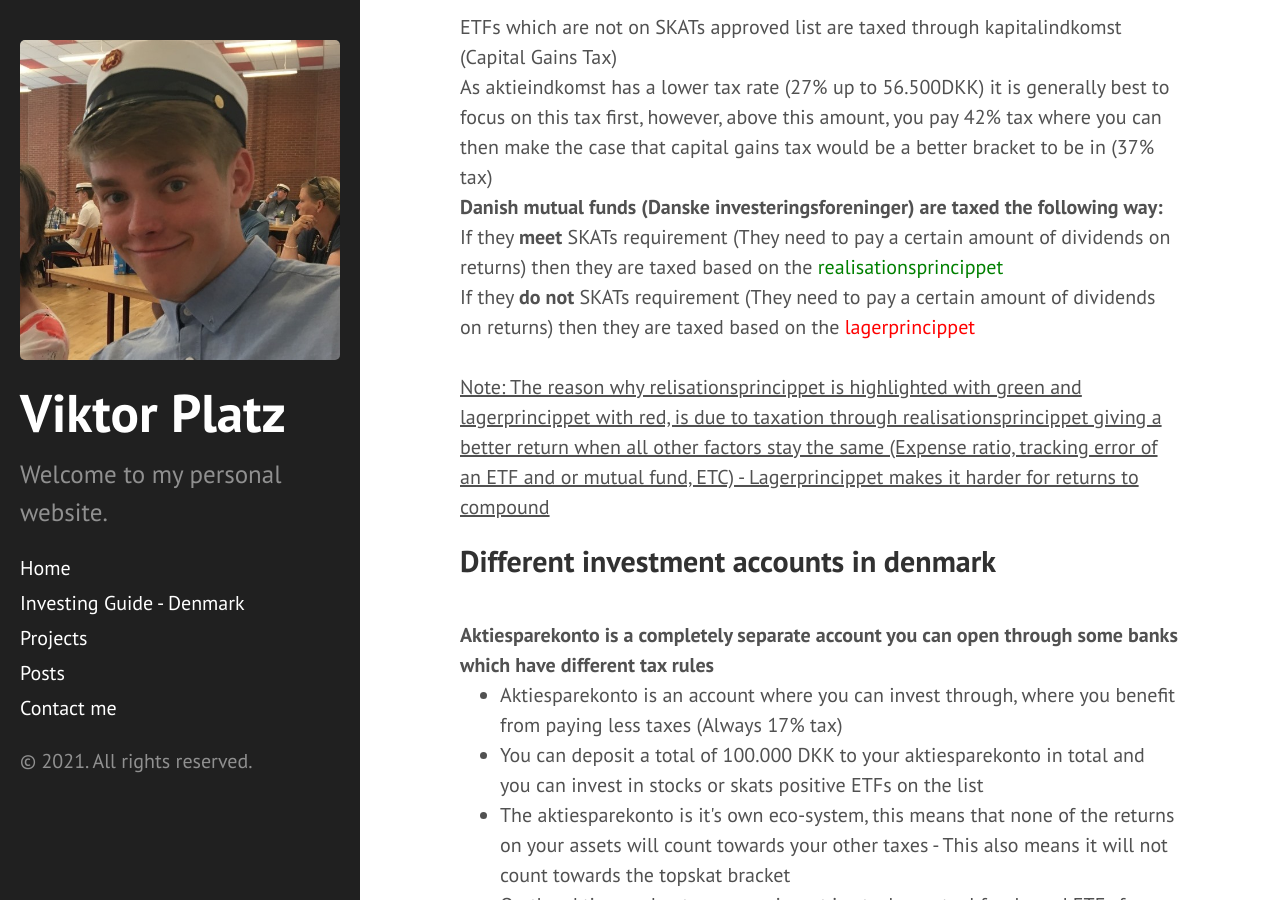
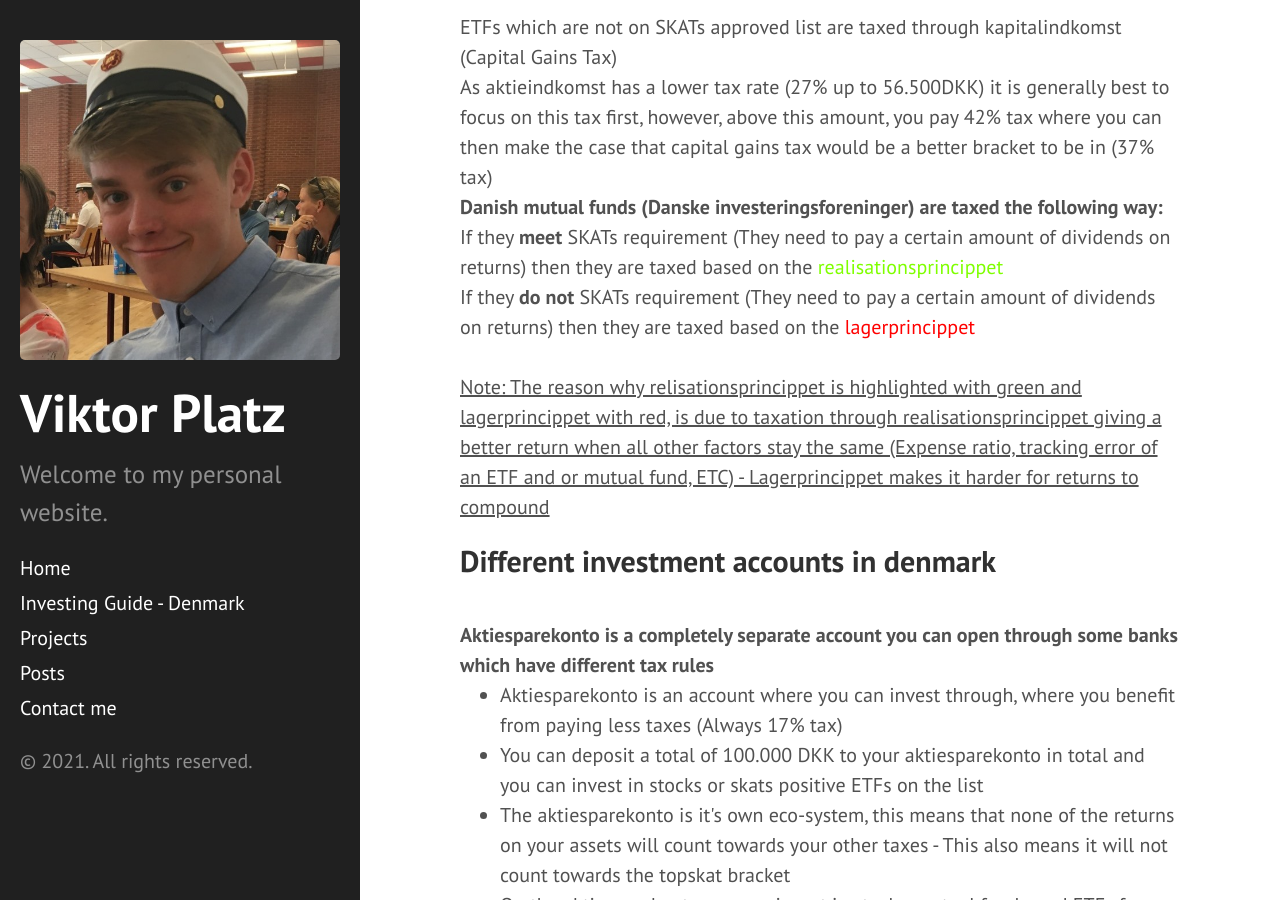
Before and after one commit to ViktorPlatz/redviktor.github.io, a Jekyll site: the page built from investingguide.html, in a window 1280 px wide and 900 px high, scrolled down 1202 px. Built offline with Jekyll 4.4.1, drawn with Linux system fonts in a browser that asks for light colours.

Commit message:
Update investingguide.html

```diff
--- a/investingguide.html
+++ b/investingguide.html
@@ -41,7 +41,7 @@ As aktieindkomst has a lower tax rate (27% up to 56.500DKK) it is generally best
 
 
 <b>Danish mutual funds (Danske investeringsforeninger) are taxed the following way:</b><br>
-  If they <b>meet</b> SKATs requirement (They need to pay a certain amount of dividends on returns) then they are taxed based on the <span style="color:green">realisationsprincippet</span><br>
+  If they <b>meet</b> SKATs requirement (They need to pay a certain amount of dividends on returns) then they are taxed based on the <span style="color:chartreuse">realisationsprincippet</span><br>
   If they <b>do not</b> SKATs requirement (They need to pay a certain amount of dividends on returns) then they are taxed based on the <span style="color:red">lagerprincippet</span><br><br>
 
 <u>Note: The reason why relisationsprincippet is highlighted with green and lagerprincippet with red, is due to taxation through realisationsprincippet giving a better return when all other factors stay the same (Expense ratio, tracking error of an ETF and or mutual fund, ETC) - Lagerprincippet makes it harder for returns to compound</u>
@@ -131,7 +131,7 @@ This is a simplified conclusion as there are a lot of factors which determine wh
 
 <b>Saxobank:</b>
 <br>
-<b style="color:green">Pros:</b>
+<b style="color:chartreuse">Pros:</b>
 <br>
 <ul>
   <li>Ability to create an Aktiesparekonto (ASK)</li>
@@ -150,7 +150,7 @@ This is a simplified conclusion as there are a lot of factors which determine wh
 
 <b>Nordnet:</b>
 <br>
-<b style="color:green">Pros:</b>
+<b style="color:chartreuse">Pros:</b>
 <br>
 <ul>
   <li>Ability to make pension funds</li>
```
